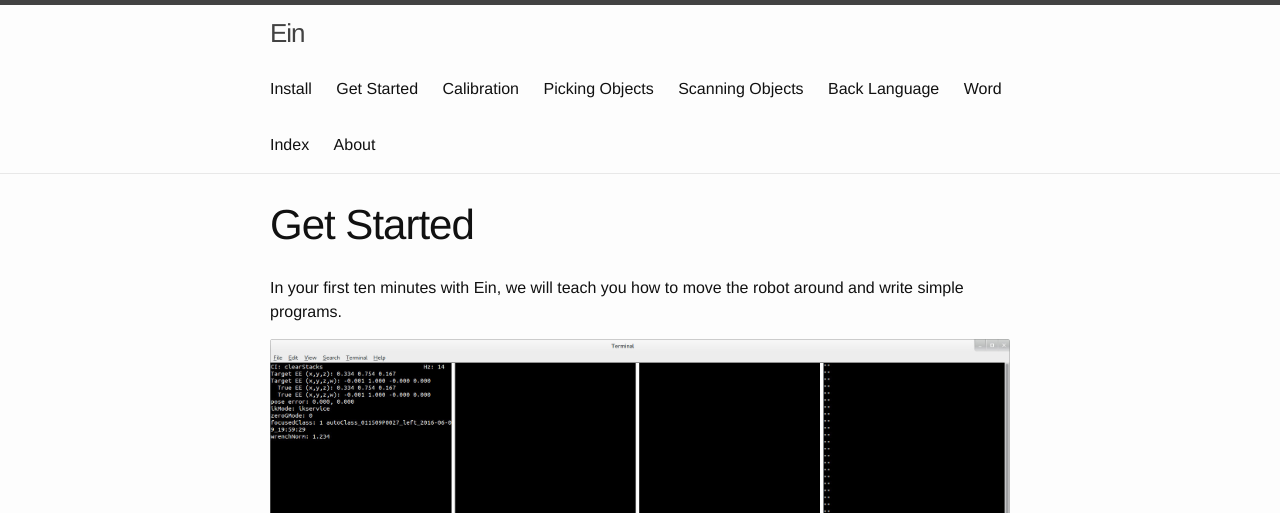
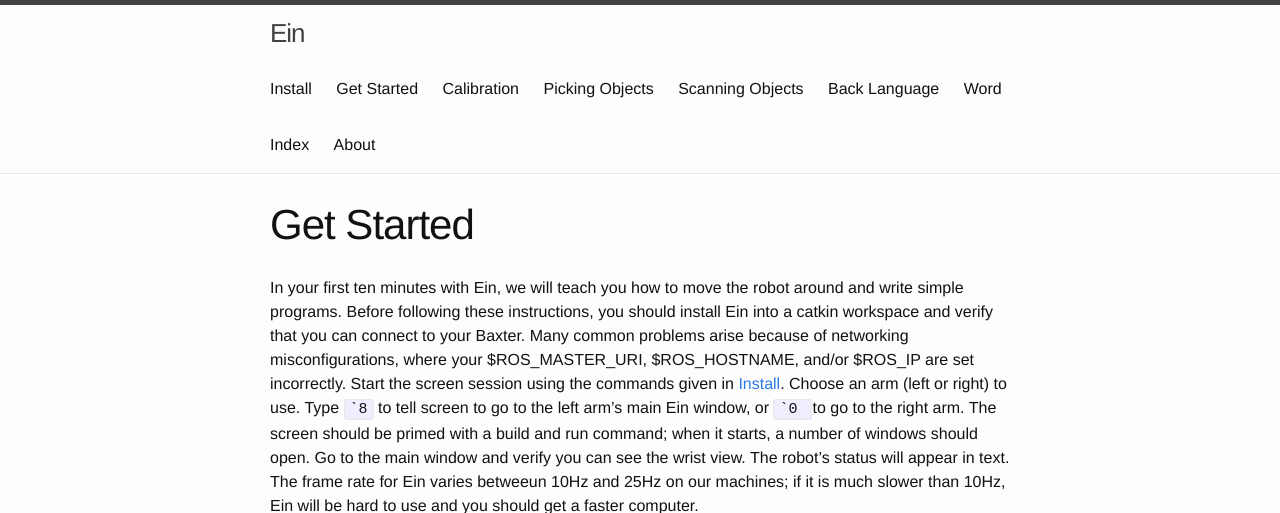
Before and after one commit to h2r/ein, a Jekyll site: the page built from getstarted.md, in a window 1280 px wide and 1400 px high. Shown: the top 513 px of the window. Built offline with Jekyll 4.4.1, drawn with Linux system fonts in a browser that asks for light colours; some of the changed text lies outside the part shown; grey boxes are pictures that could not be loaded.

Commit message:
more updates
Former-commit-id: b82396acdfe3ab803f66eeadfce6d62389085d80

````diff
--- a/getstarted.md
+++ b/getstarted.md
@@ -6,17 +6,49 @@
 ---
 
 In your first ten minutes with Ein, we will teach you how to move the
-robot around and write simple programs.
+robot around and write simple programs.  Before following these
+instructions, you should install Ein into a catkin workspace and
+verify that you can connect to your Baxter.  Many common problems
+arise because of networking misconfigurations, where your
+$ROS_MASTER_URI, $ROS_HOSTNAME, and/or $ROS_IP are set incorrectly.
+Start the screen session using the commands given in
+[Install](../install).  Choose an arm (left or right) to use.  Type ``
+`8 `` to tell screen to go to the left arm's main Ein window, or `` `0
+`` to go to the right arm.  The screen should be primed with a build
+and run command; when it starts, a number of windows should open.  Go
+to the main window and verify you can see the wrist view.  The robot's
+status will appear in text.  The frame rate for Ein varies betweeun
+10Hz and 25Hz on our machines; if it is much slower than 10Hz, Ein
+will be hard to use and you should get a faster computer.
+
+![Ein Main Window](../assets/mainwindow_screenshot.jpg)
+
+Verify you can see the wrist view image in the console, and that it is
+updating as the arm moves.  The middle window shows a map of the
+robot's IK workspace, with the robot's body and end effector position
+marked.  Double clicking on the map moves the end effector to the
+appropriate location; verify that the robot moves when you click.
+
+Next, go back to the screen session and change to the Ein console
+window by typing `` `1 `` for the right arm or `` `2 `` for the left
+arm.
 
 ![Ein Console Screenshot](../assets/console_screenshot.jpg)
 
-
+The console is the main way to interact with Ein and control the
+robot.  You type commands at the prompt.  You can view the robot's
+status in the upper left window.  The middle two windows show the
+stack (don't worry about that now).  The right window shows Ein's
+console output as you run commands.
 
 First, go home.  The home position is set toward the side of the robot
 near the center of its IK workspace in the crane position.
 
 ```
-tempGoHome
+goHome
 ```
 
-After running this command, the arm should move to the crane position.
+After running this command, the arm should move to the crane position
+off to one side, as shown in the following picture.
+
+![Robot in Home Position](../assets/baxter_athome.jpg)
````
Also changed, not shown: install.md (+1 -1 lines).
